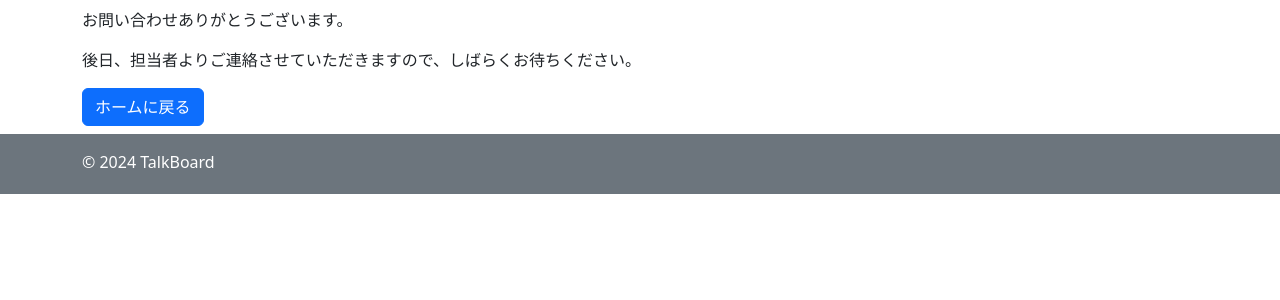
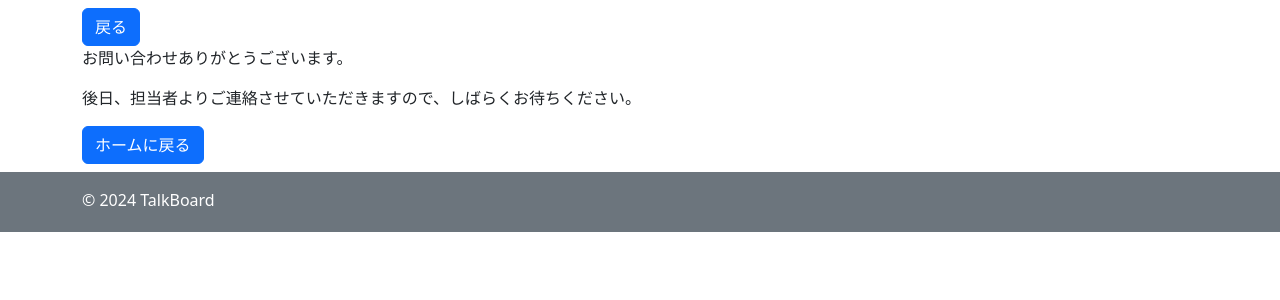
Before and after one commit to moemoehyun/TalkBoard, a Django app: page /contact/success in a window 1280 px wide. Shown: the part 85-385 px from the top of the page. Run offline with Django 5.2, Linux system fonts and the light colour scheme.

Commit message:
承認メールl送信後の画面が表示されない問題の修正

```diff
--- a/TalkBoard/config/app/views.py
+++ b/TalkBoard/config/app/views.py
@@ -340,7 +340,7 @@ def signup(request):
             )
 
             # メール送信後にリダイレクト
-            return redirect('email_sent')  # サインアップ後にメール送信完了画面にリダイレクト
+            return redirect('app:email_sent')  # サインアップ後にメール送信完了画面にリダイレクト
     else:
         form = SignUpForm()
     return render(request, "registration/signup.html", {"form": form})
--- a/TalkBoard/config/templates/contact_success.html
+++ b/TalkBoard/config/templates/contact_success.html
@@ -6,6 +6,10 @@
 {% block content %}
 <body class="dark">
 <section class="message">
+    <form action="{% url 'app:index' %}" method="post">
+        {% csrf_token %}
+        <button type="submit" class="btn btn-primary">戻る</button>
+    </form>
     <p>お問い合わせありがとうございます。</p>
     <p>後日、担当者よりご連絡させていただきますので、しばらくお待ちください。</p>
     <a href="{% url 'app:index' %}" class="btn btn-primary">ホームに戻る</a>
```
